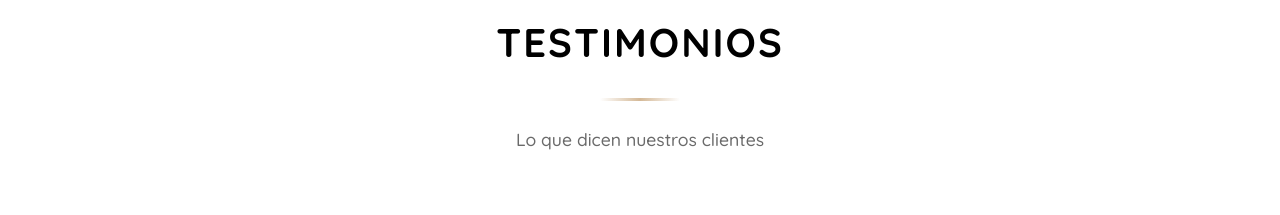
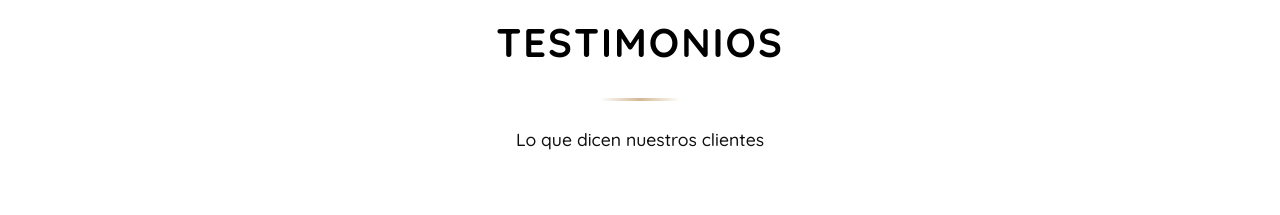
Before and after one commit to Patriciaddc80/rl-eventos-dossier, a React (Vite) app: page / in a window 1280 px wide. Shown: the part 6240-6455 px from the top of the page. Built offline with nearby package versions, Linux system fonts and the light colour scheme.

Commit message:
Oscurecer el subtÃ­tulo de testimonios

```diff
--- a/src/components/Testimonios.css
+++ b/src/components/Testimonios.css
@@ -46,7 +46,7 @@
 
 .testimonios-subtitle {
   font-size: 1.1rem;
-  color: #6a6a6a;
+  color: #0f0f0f;
   margin: var(--spacing-md) 0 0 0;
   font-weight: var(--font-weight-medium);
 }
```
